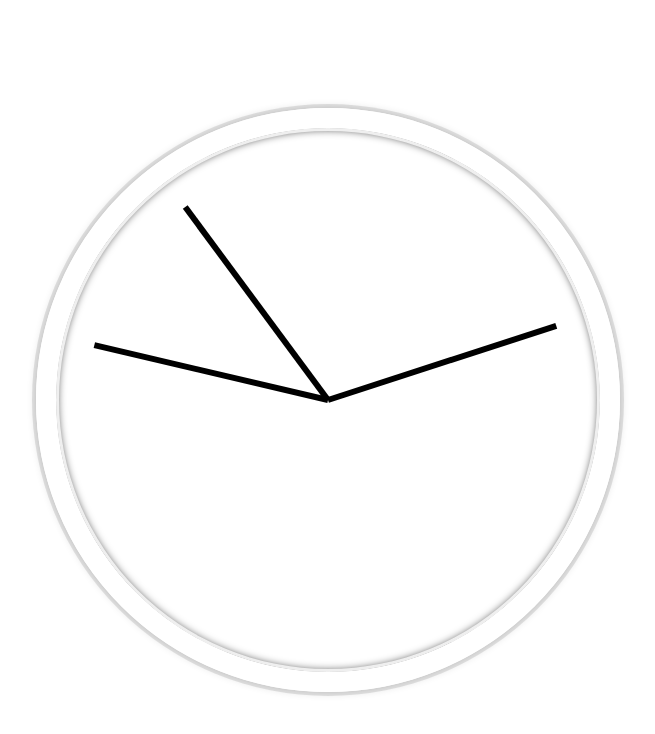
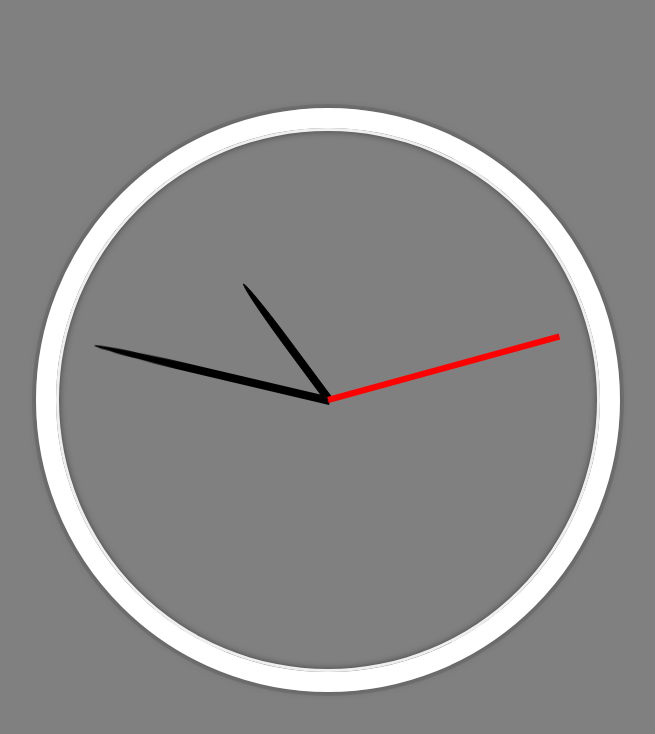
Before and after one commit to sage-code82/JavaScript30, a plain HTML site: page 02 JS Clock Face/index.html in a window 1280 px wide. Shown: the whole page, without its empty margins (312-967 px from the left). Drawn offline with Linux system fonts and the light colour scheme.

Commit message:
adjust css on minute hands

```diff
--- a/02 JS Clock Face/clock.css
+++ b/02 JS Clock Face/clock.css
@@ -5,6 +5,7 @@ body {
   flex: 1;
   min-height: 100vh;
   align-items: center;
+  background-color: grey;
 }
 
 .clock {
@@ -32,8 +33,31 @@ body {
   background: black;
   position: absolute;
   top: 50%;
+  /*  Default is 50%, in the center, 0 is left, 100% is right, we want right*/
   transform-origin: 100%;
+  /*  Rotate 90deg for 12:00 starting point  */
   transform: rotate(90deg);
-  transition: all 0.05s;
+  /* Apply transitions to all inherited transitionable properties*/
+  transition: all 0.5s;
+  /* Recreate that old clock look with bouncing hands */
   transition-timing-function: cubic-bezier(0.1, 2.7, 0.58, 1);
 }
+
+.min-hand {
+  border: 1px solid black;
+  border-top-left-radius: 50%;
+  border-bottom-left-radius: 50%;
+}
+
+.hour-hand {
+  height: 6px;
+  border: 1px solid black;
+  width: 30%;
+  left: 20%;
+  border-top-left-radius: 50%;
+  border-bottom-left-radius: 50%;
+}
+
+.second-hand {
+  background-color: red;
+}
```
